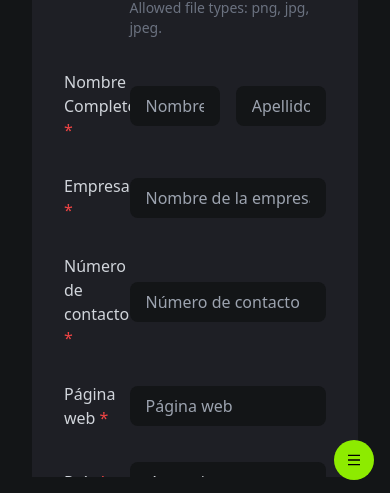
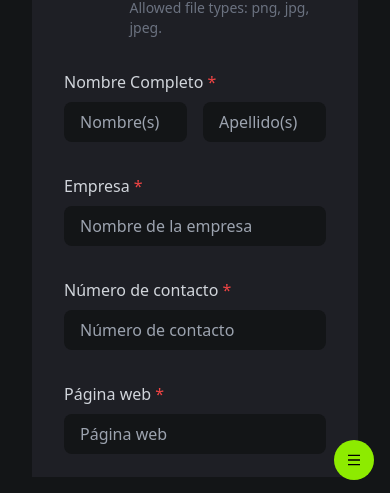
Before and after one commit to freddyasp21/Dashboard-react, a React (Vite) app: page /perfil in a window 390 px wide. Shown: the part 348-841 px from the top of the page. Built offline with nearby package versions, Linux system fonts and the light colour scheme.

Commit message:
update profile responsive

```diff
--- a/src/pages/admin/Profile.jsx
+++ b/src/pages/admin/Profile.jsx
@@ -1,5 +1,10 @@
 import React, { useState } from "react";
-import { RiEdit2Line, RiShieldCheckLine, RiLinksLine } from "react-icons/ri";
+import {
+  RiEdit2Line,
+  RiShieldCheckLine,
+  RiLinksLine,
+  RiErrorWarningLine,
+} from "react-icons/ri";
 import { Switch } from "@headlessui/react";
 
 function Profile() {
@@ -41,8 +46,8 @@ function Profile() {
 
           {/* name */}
 
-          <div className="flex items-center mb-8">
-            <div className="w-1/4">
+          <div className="flex flex-col md:flex-row items-center mb-8">
+            <div className="w-full md:w-1/4 mb-2 md:mb-0">
               <p className="">
                 Nombre Completo <span className="text-red-500">*</span>
               </p>
@@ -67,13 +72,13 @@ function Profile() {
 
           {/* Company */}
 
-          <div className="flex items-center mb-8">
-            <div className="w-1/4">
+          <div className="flex flex-col md:flex-row items-center mb-8">
+            <div className="md:w-1/4 w-full mb-2 md:mb-0">
               <p className="">
                 Empresa <span className="text-red-500">*</span>
               </p>
             </div>
-            <div className="flex-1">
+            <div className="md:flex-1 w-full">
               <input
                 type="text"
                 className="w-full py-2 px-4 outline-none rounded-lg bg-secondary-900"
@@ -84,13 +89,13 @@ function Profile() {
 
           {/* Phone */}
 
-          <div className="flex items-center mb-8">
-            <div className="w-1/4">
+          <div className="flex flex-col md:flex-row items-center mb-8">
+            <div className="md:w-1/4 w-full mb-2 md:mb-0">
               <p className="">
                 Número de contacto <span className="text-red-500">*</span>
               </p>
             </div>
-            <div className="flex-1">
+            <div className="md:flex-1 w-full">
               <input
                 type="tel"
                 className="w-full py-2 px-4 outline-none rounded-lg bg-secondary-900"
@@ -101,13 +106,13 @@ function Profile() {
 
           {/* Pagina web */}
 
-          <div className="flex items-center mb-8">
-            <div className="w-1/4">
+          <div className="flex flex-col md:flex-row items-center mb-8">
+            <div className="md:w-1/4 w-full mb-2 md:mb-0">
               <p className="">
                 Página web <span className="text-red-500">*</span>
               </p>
             </div>
-            <div className="flex-1">
+            <div className="md:flex-1 w-full">
               <input
                 type="tel"
                 className="w-full py-2 px-4 outline-none rounded-lg bg-secondary-900"
@@ -118,13 +123,13 @@ function Profile() {
 
           {/* País */}
 
-          <div className="flex items-center mb-8">
-            <div className="w-1/4">
+          <div className="flex flex-col md:flex-row items-center mb-8">
+            <div className="md:w-1/4 w-full mb-2 md:mb-0">
               <p className="">
                 País <span className="text-red-500">*</span>
               </p>
             </div>
-            <div className="flex-1">
+            <div className="md:flex-1 w-full">
               <select
                 name=""
                 id=""
@@ -145,13 +150,13 @@ function Profile() {
 
           {/* Ciudad */}
 
-          <div className="flex items-center mb-8">
-            <div className="w-1/4">
+          <div className="flex flex-col md:flex-row items-center mb-8">
+            <div className="md:w-1/4 w-full mb-2 md:mb-0">
               <p className="">
                 Ciudad <span className="text-red-500">*</span>
               </p>
             </div>
-            <div className="flex-1">
+            <div className="md:flex-1 w-full">
               <select
                 name=""
                 id=""
@@ -185,47 +190,46 @@ function Profile() {
         <hr className="my-8 border-gray-500/30" />
 
         <form action="" className="">
-          <div className="flex items-center justify-between mb-8">
+          <div className="flex flex-col md:flex-row items-center justify-between mb-8">
             <div className="">
               <h5 className="text-gray-100 text-xl">Correo eléctronico</h5>
               <p className="text-gray-500 text-sm">yvonneMuller@gmail.com</p>
             </div>
-            <div className="">
-              <button className="bg-secondary-900/50 py-3 px-4 rounded-lg hover:bg-secondary-900 hover:text-gray-100 transition-colors">
+            <div className="w-full md:w-auto mt-4 md:mt-0">
+              <button className="bg-secondary-900/50 py-3 px-4 rounded-lg hover:bg-secondary-900 hover:text-gray-100 transition-colors w-full md:w-auto">
                 Cambiar Email
               </button>
             </div>
           </div>
 
-          <div className="flex items-center justify-between mb-8">
+          <div className="flex flex-col md:flex-row items-center justify-between mb-8">
             <div className="">
               <h5 className="text-gray-100 text-xl">Contraseña</h5>
-              <p className="text-gray-500 text-sm">************</p>
+              <p className="text-gray-500 text-sm">*****************</p>
             </div>
-            <div className="">
-              <button className="bg-secondary-900/50 py-3 px-4 rounded-lg hover:bg-secondary-900 hover:text-gray-100 transition-colors">
-                Resetar contraseña
+            <div className="w-full md:w-auto mt-4 md:mt-0">
+              <button className="bg-secondary-900/50 py-3 px-4 rounded-lg hover:bg-secondary-900 hover:text-gray-100 transition-colors w-full md:w-auto">
+                Cambiar Contraseña
               </button>
             </div>
           </div>
         </form>
 
-        <div className="flex items-center justify-between bg-blue-500/20 p-4 rounded-lg border border-dashed border-blue-500 mb-8">
-          <div className="flex items-center gap-2">
-            <RiShieldCheckLine className="text-4xl text-blue-500" />
+        <div className="flex flex-col md:flex-row gap-y-4 md:gap-y-0 items-center justify-between bg-blue-500/20 p-4 rounded-lg border border-dashed border-blue-500 mb-8">
+          <div className="flex flex-col md:flex-row gap-y-4 md:gap-y-0 items-center gap-2">
+            <RiShieldCheckLine className="text-8xl md:text-4xl text-blue-500" />
             <div className="">
-              <h5 className="text-blue-500 text-xl">Asegure su Cuenta</h5>
-              <p className="text-blue-500 text-sm">
+              <h5 className="text-blue-500 text-xl text-center md:text-start mb-2 md:mb-0">Asegure su Cuenta</h5>
+              <p className="text-blue-500 text-sm text-justify md:text-rigth">
                 Lorem ipsum dolor sit amet consectetur, elit. Reiciendis ducimus
                 lau
               </p>
             </div>
           </div>
-          <div className="">
-            <button className="bg-blue-500/40 py-3 px-4 rounded-lg hover:bg-blue-500/30 hover:text-gray-100 transition-colors">
+
+          <button className="w-full md:w-auto bg-blue-500/40 py-3 px-4 rounded-lg hover:bg-blue-500/30 hover:text-gray-100 transition-colors">
             Activar
           </button>
-          </div>
         </div>
       </div>
 
@@ -236,8 +240,8 @@ function Profile() {
         <hr className="my-8 border-gray-500/30" />
 
         <div className="flex items-center justify-between bg-blue-500/20 p-4 rounded-lg border border-dashed border-blue-500 mb-8">
-          <div className="flex items-center gap-2">
-            <RiLinksLine className="text-4xl text-blue-500" />
+        <div className="flex flex-col md:flex-row gap-y-4 md:gap-y-0 items-center gap-2">
+            <RiLinksLine className="text-8xl md:text-4xl text-blue-500" />
             <div className="">
             <p className="text-white text-sm">
                 Lorem ipsum dolor sit amet consectetur, elit. Reiciendis ducimus
@@ -371,9 +375,7 @@ function Profile() {
             <div className="flex items-center gap-4">
               <input type="checkbox" className="accent-primary" />
               <div className="">
-                <h5 className="text-gray-300">
-                  Successfull Payments
-                </h5>
+                <h5 className="text-gray-300">Successfull Payments</h5>
                 <p className="text-gray-500 text-sm">
                   Lorem ipsum dolor sit amet consectetur, elit. Reiciendis
                   ducimus lau
@@ -386,9 +388,7 @@ function Profile() {
             <div className="flex items-center gap-4">
               <input type="checkbox" className="accent-primary" />
               <div className="">
-                <h5 className="text-gray-300">
-                  Payouts
-                </h5>
+                <h5 className="text-gray-300">Payouts</h5>
                 <p className="text-gray-500 text-sm">
                   Lorem ipsum dolor sit amet consectetur, elit. Reiciendis
                   ducimus lau
@@ -401,9 +401,7 @@ function Profile() {
             <div className="flex items-center gap-4">
               <input type="checkbox" className="accent-primary" />
               <div className="">
-                <h5 className="text-gray-300">
-                  Successfull Payments
-                </h5>
+                <h5 className="text-gray-300">Successfull Payments</h5>
                 <p className="text-gray-500 text-sm">
                   Lorem ipsum dolor sit amet consectetur, elit. Reiciendis
                   ducimus lau
@@ -416,9 +414,7 @@ function Profile() {
             <div className="flex items-center gap-4">
               <input type="checkbox" className="accent-primary" />
               <div className="">
-                <h5 className="text-gray-300">
-                  Customer Payments Dispute
-                </h5>
+                <h5 className="text-gray-300">Customer Payments Dispute</h5>
                 <p className="text-gray-500 text-sm">
                   Lorem ipsum dolor sit amet consectetur, elit. Reiciendis
                   ducimus lau
@@ -431,9 +427,7 @@ function Profile() {
             <div className="flex items-center gap-4">
               <input type="checkbox" className="accent-primary" />
               <div className="">
-                <h5 className="text-gray-300">
-                  Refund Alert
-                </h5>
+                <h5 className="text-gray-300">Refund Alert</h5>
                 <p className="text-gray-500 text-sm">
                   Lorem ipsum dolor sit amet consectetur, elit. Reiciendis
                   ducimus lau
@@ -446,9 +440,7 @@ function Profile() {
             <div className="flex items-center gap-4">
               <input type="checkbox" className="accent-primary" />
               <div className="">
-                <h5 className="text-gray-300">
-                  Invoice Payments
-                </h5>
+                <h5 className="text-gray-300">Invoice Payments</h5>
                 <p className="text-gray-500 text-sm">
                   Lorem ipsum dolor sit amet consectetur, elit. Reiciendis
                   ducimus lau
@@ -456,8 +448,45 @@ function Profile() {
               </div>
             </div>
           </div>
+        </form>
+      </div>
 
+      {/* Eliminar cuenta */}
+
+      <div className="bg-secondary-100 p-8 rounded-xl mb-8">
+        <h1 className="text-2xl text-gray-100">Desactivar Cuenta</h1>
+        <hr className="my-8 border-gray-500/30" />
+
+        <div className="flex items-center justify-between bg-yellow-600/10 p-4 rounded-lg border border-dashed border-yellow-600 mb-8">
+          <div className="flex items-center gap-2">
+            <RiErrorWarningLine className="text-4xl text-yellow-600" />
+            <div className="">
+              <h5 className="text-white text-xl">
+                You Are Desactivating Your Account
+              </h5>
+              <p className="text-yellow-600 text-sm">
+                Lorem ipsum dolor sit amet consectetur, elit. Reiciendis ducimus
+                Lorem ipsum doamet consectetur, elit. Reiciendis ducimus lau{" "}
+                <span className="text-yellow-400 hover:underline hover:cursor-pointer">
+                  Learn More
+                </span>
+              </p>
+            </div>
+          </div>
+        </div>
+
+        <form action="" className="">
+          <input type="checkbox" className="accent-primary" id="idnactive" />
+          <label htmlFor="idInactive" className="pl-4 text-gray-500">
+            I confirm my account desactivation
+          </label>
         </form>
+
+        <div className="flex justify-end">
+          <button className="bg-red-500/60 text-gray-100 py-3 px-4 rounded-lg hover:bg-red-500/40 hover:text-gray-100 transition-colors">
+            Desactivar cuenta
+          </button>
+        </div>
       </div>
     </>
   );
```
Lines whose indentation alone changed are shown as unchanged.
